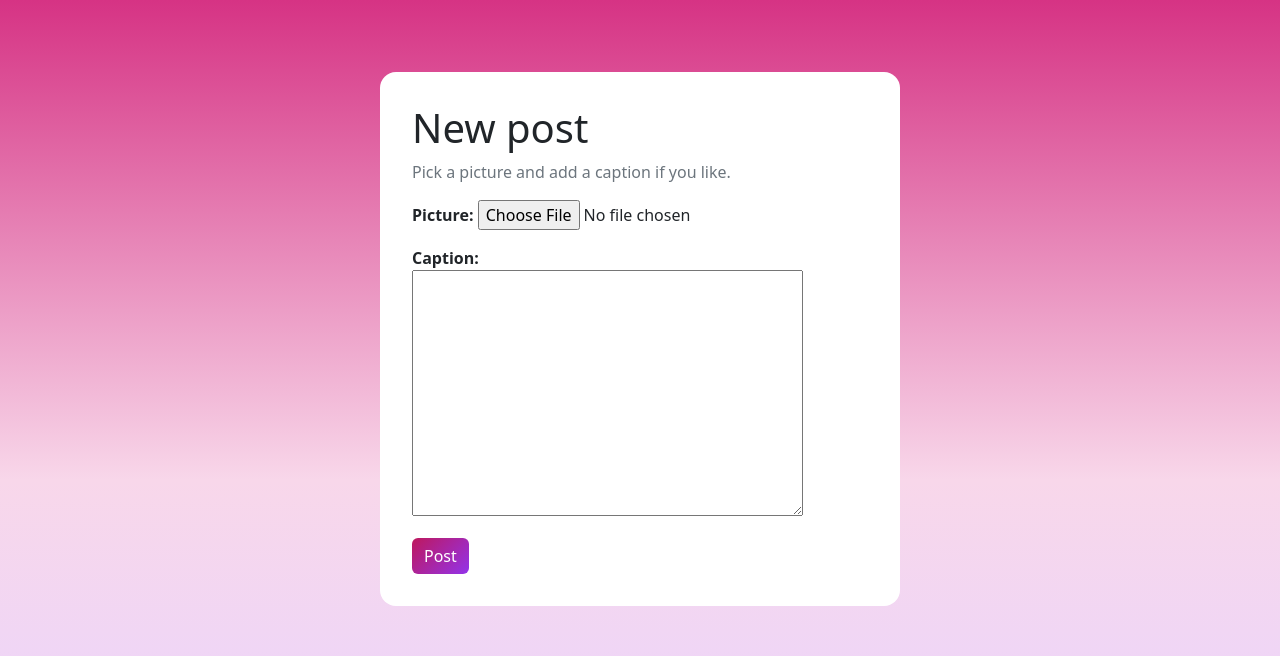
After one commit to mooh46/SemesterProject, a Django app: page /new_post in a window 1280 px wide. The commit adds this page. Shown: the top 656 px of the page. Run offline with Django 5.2, Linux system fonts and the light colour scheme; the visitor is signed in with stand-in values (Sample User, id 1).

Commit message:
Added post upload page and its implementations

```diff
--- a/SemesterProject/settings.py
+++ b/SemesterProject/settings.py
@@ -120,6 +120,12 @@ LOGIN_URL = "login"
 
 STATIC_URL = 'static/'
 
+#MEDIA_ROOT: Specifies the physical folder where uploaded files are stored.
+#MEDIA_URL: Specifies the URL used to access those files.
+#pillow library installed to help process photos, image field relies on pillow to process images
+MEDIA_URL = '/media/' #tells django the URL prefix that can be used to access the image
+
+MEDIA_ROOT = BASE_DIR / 'media'
 
 # Email
 # https://docs.djangoproject.com/en/6.1/topics/email/#topic-email-configuration
--- a/SemesterProject/urls.py
+++ b/SemesterProject/urls.py
@@ -16,8 +16,12 @@ Including another URLconf
 """
 from django.contrib import admin
 from django.urls import path, include
+from django.conf import settings
+from django.conf.urls.static import static
 
 urlpatterns = [
     path('admin/', admin.site.urls),
     path("",include("photoApp.urls"))
-]
+    # static create the url pattern
+    #url pattern- what to when some visits a url
+]+static(settings.MEDIA_URL, document_root=settings.MEDIA_ROOT)
--- a/photoApp/forms.py
+++ b/photoApp/forms.py
@@ -1,6 +1,6 @@
 from django import forms
 
-from photoApp.models import User
+from photoApp.models import User, Post
 
 
 class RegisterForm(forms.Form):
@@ -24,6 +24,20 @@ class RegisterForm(forms.Form):
         return email
 
 
+class PostForm(forms.ModelForm):
+    class Meta:
+        model = Post
+        fields = ('picture','caption')
+
+    def  clean_picture(self):
+        picture = self.cleaned_data['picture']
+        #convert into bytes since picture gives file size in bytes
+        if picture.size > 5 * 1024 * 1024:
+            raise forms.ValidationError("Picture must be 5MB or smaller")
+        if picture.content_type not in ('image/jpeg', 'image/png' ):
+            raise forms.ValidationError("Picture must be jpg or png")
+        return picture
+
 
 class LoginForm(forms.Form):
     email = forms.EmailField(label='email', max_length=100, widget=forms.EmailInput(attrs={'class': 'form-control'}))
--- a/photoApp/models.py
+++ b/photoApp/models.py
@@ -5,3 +5,14 @@ from django.db import models
 
 class User(AbstractUser):
     pass
+
+
+class Post(models.Model):
+    author = models.ForeignKey(User,on_delete=models.CASCADE,related_name='post_author')
+    #django only stores the path to images in the database so i must create a folder in my project where the images will be stored
+    # pillow library installed to help process photos, image field relies on pillow to process images
+    # configured MEDIA_ROOT to BASE_DIR/ = 'media/' this tells django where the folder that stores the photos is located
+    #MEDIA_URL = /media/ tells django the URL prefix that can be used to acces the images
+    picture = models.ImageField(upload_to='user_posts/')
+    caption = models.TextField(blank=True)
+    date_posted = models.DateTimeField(auto_now_add=True)
--- a/photoApp/templates/photoApp/feed.html
+++ b/photoApp/templates/photoApp/feed.html
@@ -10,5 +10,6 @@
 <body>
 <h1>Welcome to The Feed</h1>
 <a href="{% url 'logout' %}">Logout</a>
+<a href="{% url 'new_post' %}">New Post</a>
 </body>
 </html>
--- /dev/null
+++ b/photoApp/templates/photoApp/new_post.html
@@ -0,0 +1,18 @@
+{% extends 'layout.html' %}
+{% block title %}New post{% endblock %}
+{% block body %}
+<main class="auth-card" style="max-width: 520px">
+    <h1>New post</h1>
+    <p class="text-secondary">Pick a picture and add a caption if you like.</p>
+    <form action="{% url 'new_post' %}" method="post" enctype="multipart/form-data">
+        {% csrf_token %}
+        {{ form.non_field_errors }}
+        <p><b>Picture:</b> {{ form.picture }}</p>
+            {{ form.picture.errors }}
+        <p><b>Caption:</b> {{ form.caption }}</p>
+            {{ form.caption.errors }}
+
+        <button type="submit" class="btn btn-brand">Post</button>
+    </form>
+</main>
+{% endblock %}
--- a/photoApp/urls.py
+++ b/photoApp/urls.py
@@ -7,5 +7,6 @@ path('',views.log_in,name='login'),
 path('register',views.register,name='register'),
 path('feed',views.feed,name='feed'),
 path('logout',views.log_out,name='logout'),
+path('new_post',views.new_post,name='new_post'),
 
 ]
--- a/photoApp/views.py
+++ b/photoApp/views.py
@@ -16,6 +16,7 @@ def register(request):
     if request.method == 'POST':
         form = RegisterForm(request.POST)
         if form.is_valid():
+            #create_user hashes our password before storing it
             user  =  User.objects.create_user(username=form.cleaned_data['email'], password=form.cleaned_data['password'])
             login(request,user)
             return HttpResponseRedirect(reverse('feed'))
@@ -44,3 +45,17 @@ def log_in(request):
 def log_out(request):
     logout(request)
     return HttpResponseRedirect(reverse("login"))
+
+@login_required
+def new_post(request):
+    if request.method == 'POST':
+        form = PostForm(request.POST)
+        if form.is_valid():
+            post = form.save(commit=False)
+            post.author = request.user
+            post.save()
+            return HttpResponseRedirect(reverse("feed"))
+
+    else:
+        form = PostForm()
+    return render(request,'photoApp/new_post.html',{'form':form})
```
Also changed, not shown: photoApp/admin.py (+8 -1 lines), media/user_posts/wallpaper.jpeg (added), photoApp/migrations/0002_post.py (added), photoApp/migrations/0003_alter_post_author.py (added).
